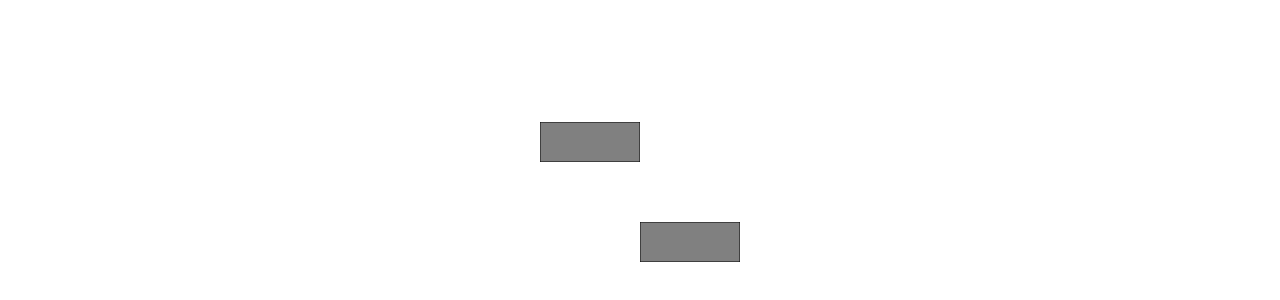
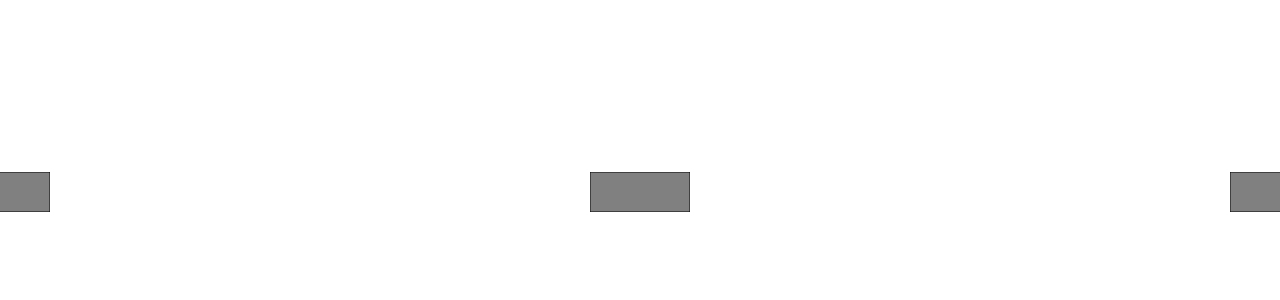
Before and after one commit to Jackjianglin/free-mind, a React (Create React App) app: page / in a window 1280 px wide. Shown: the part 208-508 px from the top of the page. Built offline with nearby package versions, Linux system fonts and the light colour scheme.

Commit message:
完善整合点击时的鼠标信息

```diff
--- a/src/pages/svg.tsx
+++ b/src/pages/svg.tsx
@@ -1,39 +1,66 @@
 import React, { useState, useContext, useEffect } from 'react';
 import { GlobalContext } from '../util'
+enum MouseDownType {
+    Left, Right, Other
+}
+enum ComponentName {
+    Node = "Node",
+    Line = "Line",
+    Container = "Container",
+    Other = "Other"
+}
+
 const SVGComponent = ({ position, size }: { position: IPosition; size: ISize }) => {
-    const { k, origin, updateOrigin } = useContext(GlobalContext);
+    const { k, origin } = useContext(GlobalContext);
     const componentOffset = {
         x: (position.x - (window.innerWidth / 2) + origin.x - (size.width / 2)) * k + origin.x,
         y: (position.y - (window.innerHeight / 2) + origin.y - (size.height / 2)) * k + origin.y
     }
+    const componentSize = {
+        width: size.width * k,
+        height: size.height * k
+    }
     return (
-        <svg onDoubleClick={(...e) => { updateOrigin(position) }}
-            width={size.width * k}
-            height={size.height * k}
-            {...componentOffset}
-        >
+        <svg {...componentSize} {...componentOffset} data-name={ComponentName.Node}>
             <rect width="100%" height="100%" style={{ fill: 'gray', strokeWidth: 1, stroke: 'rgb(0,0,0)' }} />
         </svg>
     )
 }
-enum MouseClickType {
-    Left, Right, null
+
+const getComponentName = (node: HTMLElement | null): ComponentName => {
+    if (node === null) return ComponentName.Other
+    if (node.dataset.name) {
+        const name = Object.keys(ComponentName).find(res => res === node.dataset.name)
+        if (name) {
+            return name as ComponentName
+        }
+    }
+    return getComponentName(node.parentElement)
 }
-
+interface IMouseDownInfo {
+    offsetWithOrigin: IPosition;
+    mouseDownType: MouseDownType;
+    mouseDownComponetName: ComponentName;
+}
+const getInitMouseDownInfo = (): IMouseDownInfo => {
+    return {
+        offsetWithOrigin: { x: 0, y: 0 },
+        mouseDownType: MouseDownType.Other,
+        mouseDownComponetName: ComponentName.Other
+    }
+}
+const someInfo = {
+    startTime: new Date().valueOf(),
+    renderCount: 0,
+    moveTriggerCount: 0,
+}
 export default () => {
     const [k, setK] = useState(1);
     const [screenSize, setScreenSize] = useState<ISize>({ width: window.innerWidth, height: window.innerHeight });
     const [size, setSize] = useState<ISize>({ width: window.innerWidth * k, height: window.innerHeight * k });
     const [origin, setOrigin] = useState<IPosition>({ x: (size.width / 2), y: (size.height / 2) });
-    const [mouseDownType, setMouseDownType] = useState<MouseClickType>(MouseClickType.null);
-    const [lastMousePosition, setLastMousePosition] = useState<IPosition | null>(null);
+    const [mouseDownInfo, setMouseDownInfo] = useState<IMouseDownInfo>(getInitMouseDownInfo());
 
-    const updateOrigin = (position: IPosition) => {
-        setOrigin({
-            x: (window.innerWidth / 2) - position.x,
-            y: (window.innerHeight / 2) - position.y
-        })
-    }
     const DebugSetting = ({ hidden }: { hidden: boolean }) => {
         if (hidden) return null;
         return (
@@ -53,46 +80,55 @@ export default () => {
             </div>
         )
     }
+    someInfo.renderCount++;
+    if (someInfo.renderCount === 1000 || someInfo.moveTriggerCount === 1000) {
+        console.log(someInfo);
+
+        console.log(new Date().valueOf() - someInfo.startTime);
+    }
     return (
-        <GlobalContext.Provider value={{ k, origin, updateOrigin }}>
-            <svg style={{ width: window.innerWidth, height: window.innerHeight, cursor: mouseDownType === MouseClickType.Right ? 'grab' : 'default' }}
+        <GlobalContext.Provider value={{ k, origin }}>
+            <svg style={{ width: window.innerWidth, height: window.innerHeight, cursor: mouseDownInfo.mouseDownType === MouseDownType.Right ? 'grab' : 'default' }}
+                data-name={ComponentName.Container}
                 onMouseDown={(e) => {
+                    const mouseDownComponetName = getComponentName(e.target as HTMLElement);
+                    let mouseDownType: MouseDownType = MouseDownType.Other;
                     if (e.button === 0) {
-                        setMouseDownType(MouseClickType.Left)
+                        mouseDownType = MouseDownType.Left
                     }
                     else if (e.button === 2) {
-                        setMouseDownType(MouseClickType.Right)
-                    }
+                        mouseDownType = MouseDownType.Right;
+                    };
+                    setMouseDownInfo({
+                        offsetWithOrigin: {
+                            x: e.clientX - origin.x, y: e.clientY - origin.y
+                        },
+                        mouseDownType,
+                        mouseDownComponetName
+                    })
                     e.preventDefault();
                 }}
                 onMouseUp={() => {
-                    setMouseDownType(MouseClickType.null);
-                    setLastMousePosition(null)
+                    setMouseDownInfo(getInitMouseDownInfo())
                 }}
                 onMouseMove={(e) => {
-                    if (mouseDownType === MouseClickType.null) return;
-                    let move: IPosition = { x: 0, y: 0 }
-                    if (lastMousePosition !== null) {
-                        move = {
-                            x: e.clientX - lastMousePosition.x,
-                            y: e.clientY - lastMousePosition.y
-                        }
+                    someInfo.moveTriggerCount++;
+                    if (mouseDownInfo.mouseDownType === MouseDownType.Other) return;
+                    if (mouseDownInfo.mouseDownType === MouseDownType.Right) {
+                        setOrigin({
+                            x: e.clientX - mouseDownInfo.offsetWithOrigin.x,
+                            y: e.clientY - mouseDownInfo.offsetWithOrigin.y
+                        })
                     }
-                    setLastMousePosition({
-                        x: e.clientX, y: e.clientY
-                    })
-                    setOrigin({
-                        x: move.x / (k > 1 ? k : 1) + origin.x,
-                        y: move.y / (k > 1 ? k : 1) + origin.y
-                    })
-                    console.log(move)
                 }}
                 onContextMenu={(e) => {
                     e.preventDefault();
                 }}
                 onWheel={(e) => { if (e.deltaY < 0) { setK(k * 1.1) } else { setK(k * 0.9) } }}>
-                <SVGComponent size={{ width: 100, height: 40 }} position={{ x: -50, y: -50 }}></SVGComponent>
-                <SVGComponent size={{ width: 100, height: 40 }} position={{ x: 50, y: 50 }}></SVGComponent>
+                <SVGComponent size={{ width: 100, height: 40 }} position={{ x: -window.innerWidth / 2, y: 0 }}></SVGComponent>
+                <SVGComponent size={{ width: 100, height: 40 }} position={{ x: 0, y: 0 }}></SVGComponent>
+                <SVGComponent size={{ width: 100, height: 40 }} position={{ x: window.innerWidth / 2, y: 0 }}></SVGComponent>
+                <SVGComponent size={{ width: 100, height: 40 }} position={{ x: window.innerWidth, y: 0 }}></SVGComponent>
             </svg>
             {/* <DebugSetting hidden={false}></DebugSetting> */}
         </GlobalContext.Provider >
--- a/src/util.ts
+++ b/src/util.ts
@@ -35,5 +35,4 @@ export const EventBus = {
 export const GlobalContext = React.createContext<IGlobal>({
     k: 1,
     origin: { x: 0, y: 0 },
-    updateOrigin: () => { }
 })
```
Also changed, not shown: src/interface.d.ts (+8 -1 lines).
